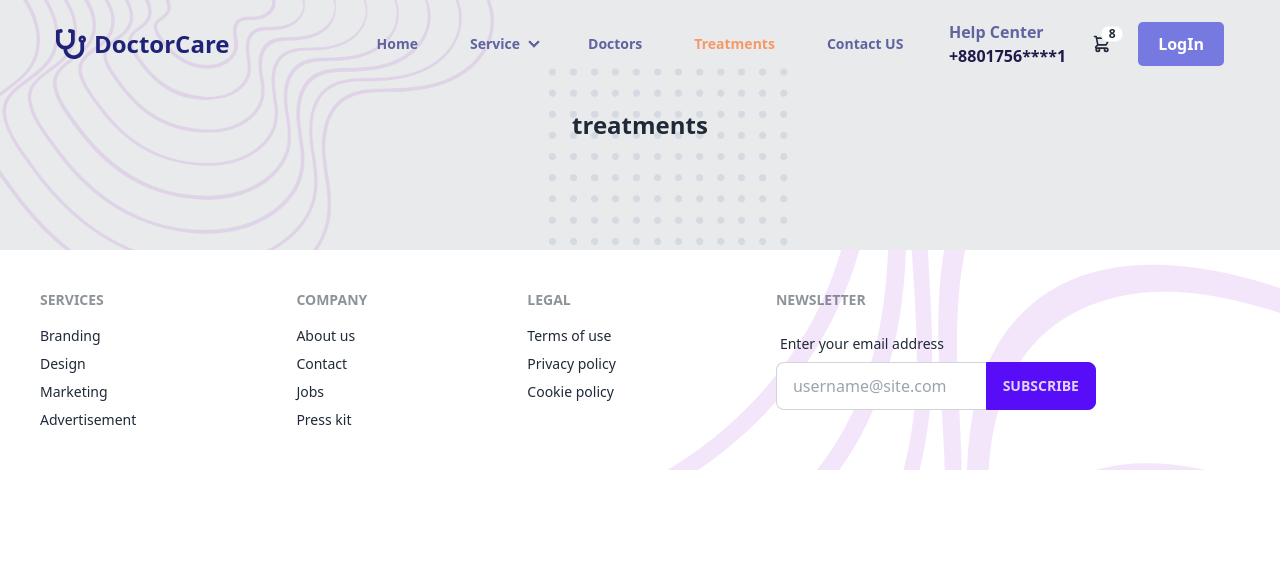
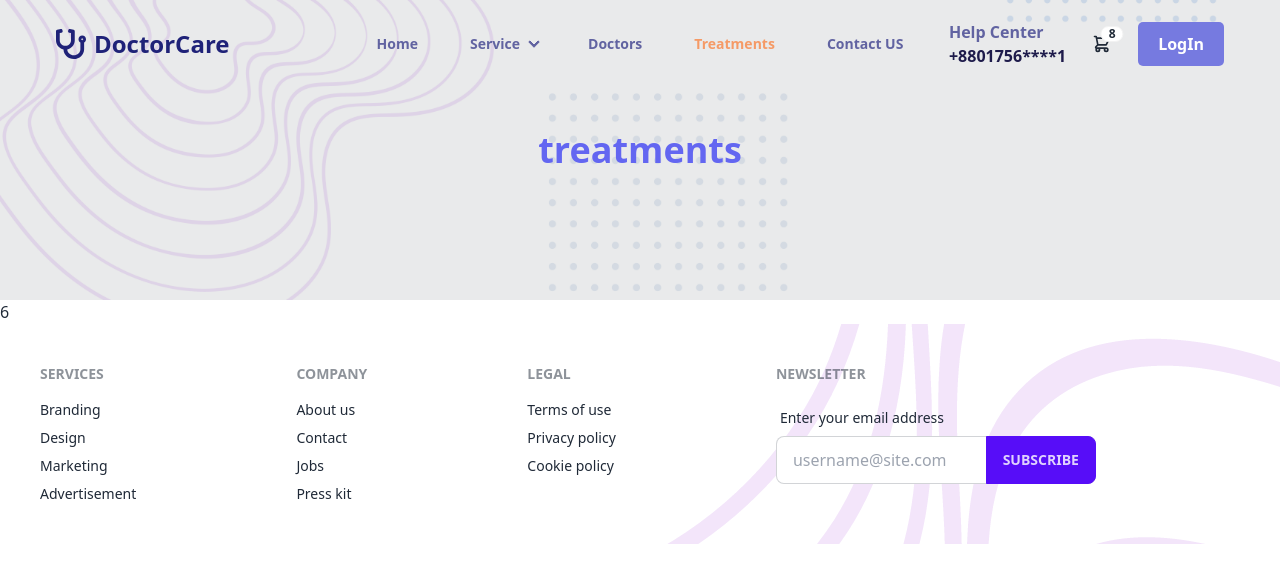
Before and after one commit to jhimi01/doctors-care, a React (Vite) app: page /treatments in a window 1280 px wide. Shown: the top 582 px of the page. Built offline with nearby package versions, Linux system fonts and the light colour scheme; no server answers.

Commit message:
custom hook

```diff
--- a/src/HomePage/Doctors/Doctors.jsx
+++ b/src/HomePage/Doctors/Doctors.jsx
@@ -11,6 +11,7 @@ import sliderbg from '../../assets/sliderbg.png'
 
 // import required modules
 import SwiperCore,{ FreeMode, Pagination , Autoplay } from "swiper";
+import useDoctors from '../../hooks/useDoctors';
 
 
 SwiperCore.use([FreeMode, Pagination, Autoplay]); // Enable required Swiper modules
@@ -18,16 +19,8 @@ SwiperCore.use([FreeMode, Pagination, Autoplay]); // Enable required Swiper modu
 
 
 const Doctors = () => {
-    const [alldoctors, setAllDoctors] = useState([])
 
-    useEffect(()=>{
-        fetch('service.json')
-        .then(res => res.json())
-        .then(data => {
-            console.log(data)
-            setAllDoctors(data)
-        })
-    },[])
+    const {alldoctors} = useDoctors();
 
 
     return (
--- a/src/component/share/ShareTitle/ShareTitle.jsx
+++ b/src/component/share/ShareTitle/ShareTitle.jsx
@@ -2,9 +2,9 @@ import React from 'react';
 import bg from '../../../assets/bgbannner.png';
 const ShareTitle = ({title}) => {
     return (
-        <div className="hero h-[250px] mt-5 md:mt-0 md:px-0 px-3" style={{ backgroundImage: `url(${bg})` }}>
+        <div className="hero h-[300px] text-indigo-500" style={{ backgroundImage: `url(${bg})` }}>
          <div className="hero-overlay bg-opacity-10"></div>
-            <h2 className='text-2xl font-bold'>{title}</h2>
+            <h2 className='text-4xl font-bold'>{title}</h2>
         </div>
     );
 };
--- /dev/null
+++ b/src/hooks/useDoctors.jsx
@@ -0,0 +1,19 @@
+import { useEffect, useState } from "react";
+
+const useDoctors = () => {
+    const [alldoctors, setAllDoctors] = useState([])
+    const [loading, setLoading] = useState(true)
+
+    useEffect(()=>{
+        fetch('service.json')
+        .then(res => res.json())
+        .then(data => {
+            // console.log(data)
+            setAllDoctors(data)
+            setLoading(false)
+        })
+    },[])
+    return {alldoctors, loading}
+};
+
+export default useDoctors;
--- /dev/null
+++ b/src/hooks/useTreatments.jsx
@@ -0,0 +1,18 @@
+import { useEffect, useState } from "react";
+
+const useTreatments = () => {
+    const [allTreatments, setAlltreatments] = useState([])
+    const [loading, setLoading] = useState(true)
+   useEffect(()=>{
+    fetch('treatment.json')
+    .then(res => res.json())
+    .then(data => {
+        // console.log(data)
+        setAlltreatments(data)
+        setLoading(false)
+    })
+   },[])
+   return {allTreatments, loading}
+};
+
+export default useTreatments;
--- a/src/pages/Treatments/Treatments.jsx
+++ b/src/pages/Treatments/Treatments.jsx
@@ -1,14 +1,19 @@
 import React from 'react';
 import { Helmet } from 'react-helmet';
 import ShareTitle from '../../component/share/ShareTitle/ShareTitle';
+import useTreatments from '../../hooks/useTreatments';
 
 const Treatments = () => {
+
+    const {allTreatments} = useTreatments()
+
     return (
         <div>
             <Helmet>
     <title>treatments | Doctor Care</title>
    </Helmet>
    <ShareTitle title={'treatments'}></ShareTitle>
+   <h2>{allTreatments?.length}</h2>
         </div>
     );
 };
```
